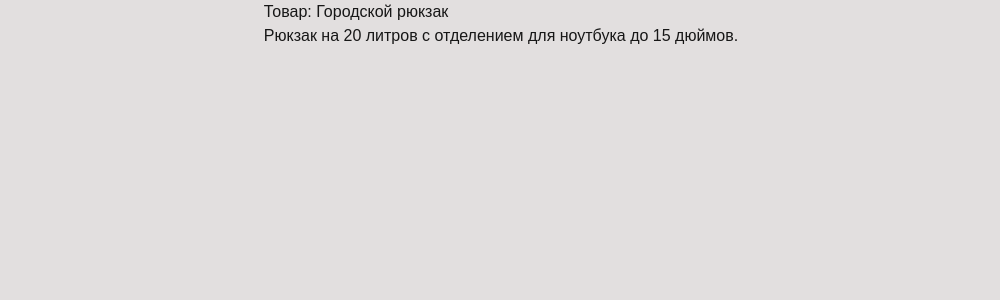
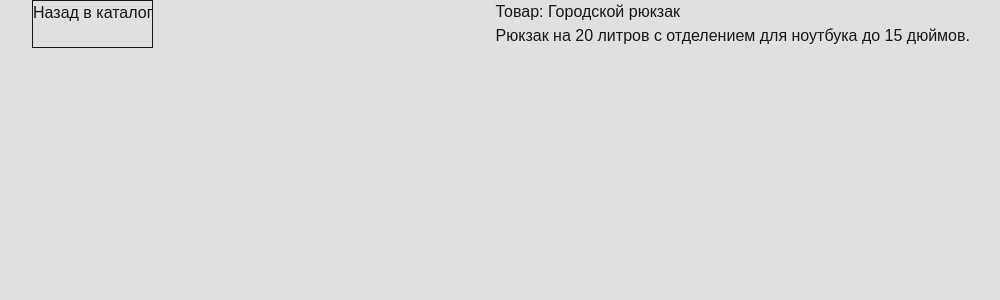
Before and after one commit to SergeyTumancev/full-stack-frontend, a Next.js app in the folder client/: page /product/backpack in a window 1280 px wide. Shown: the top 300 px of the page, without its empty margins (139-1139 px from the left). Built offline with nearby package versions, Linux system fonts and the light colour scheme.

Commit message:
Шаг 3: обработка отсутствующего товара и ссылка в каталог

```diff
--- a/client/app/product/[id]/page.tsx
+++ b/client/app/product/[id]/page.tsx
@@ -1,4 +1,5 @@
-import getProductById from '@/lib/helper';
+import {getProductById} from '@/lib/helper';
+import Link from 'next/link';
 import { notFound } from 'next/navigation';
 
 
@@ -8,15 +9,20 @@ export default async function ProductPage({
   params: Promise<{ id: string }>;
 }) {
   const { id } = await params;
-  if (!id) {
+  const product = getProductById(id);
+    if (!product) {
     return notFound()
   }
-  const product = getProductById(id);
 
   return (
-    <div>
-      <h1>Товар: {product?.name}</h1>
-      <h2>{product?.description}</h2>
+    <div className='flex size-full justify-around'>
+      <Link href="/" className='border'>
+        Назад в каталог
+      </Link>
+      <div>
+        <h1>Товар: {product.name}</h1>
+        <h2>{product.description}</h2>
+      </div>
     </div>
   );
 }
--- /dev/null
+++ b/client/lib/helper.ts
@@ -0,0 +1,5 @@
+import { products } from '@/data/products';
+
+export function getProductById(id: string) {
+  return products.find((product) => product.id === id);
+}
--- a/client/lib/helper.tsx
+++ /dev/null
@@ -1,5 +0,0 @@
-import { products } from '@/data/products';
-
-export default function getProductById(id: string) {
-  return products.find((product) => product.id == id);
-}
```
